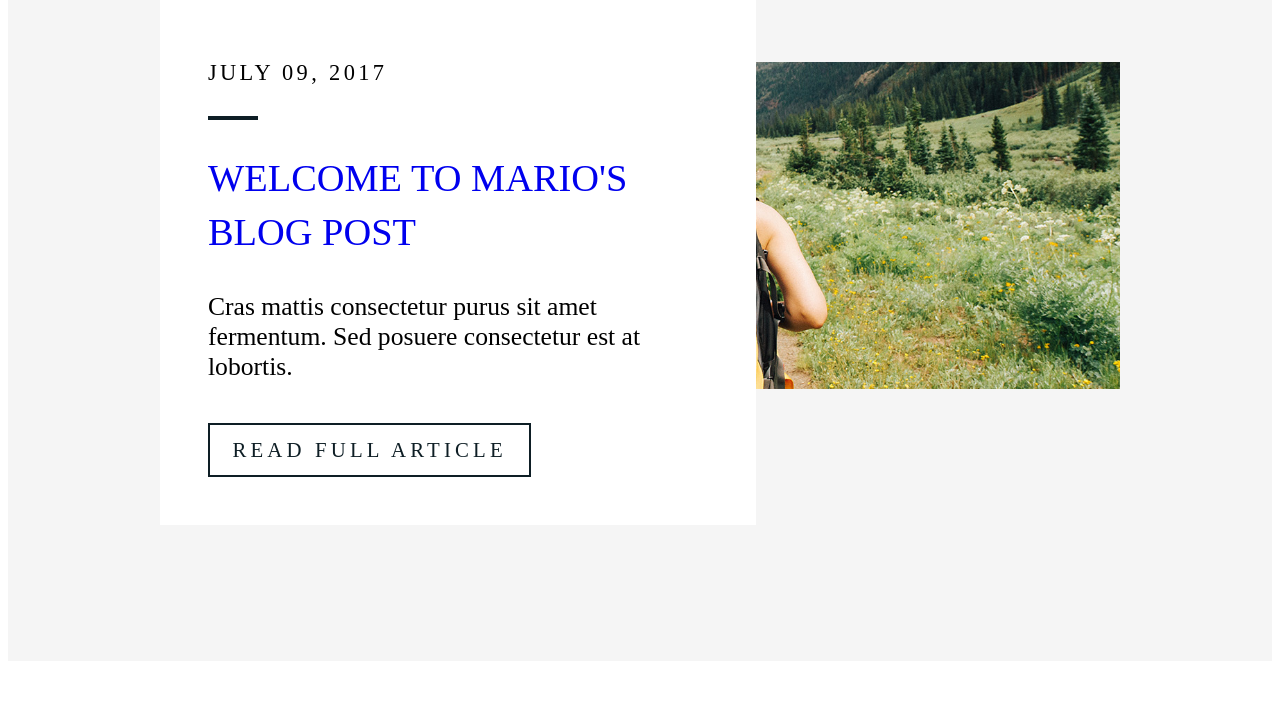
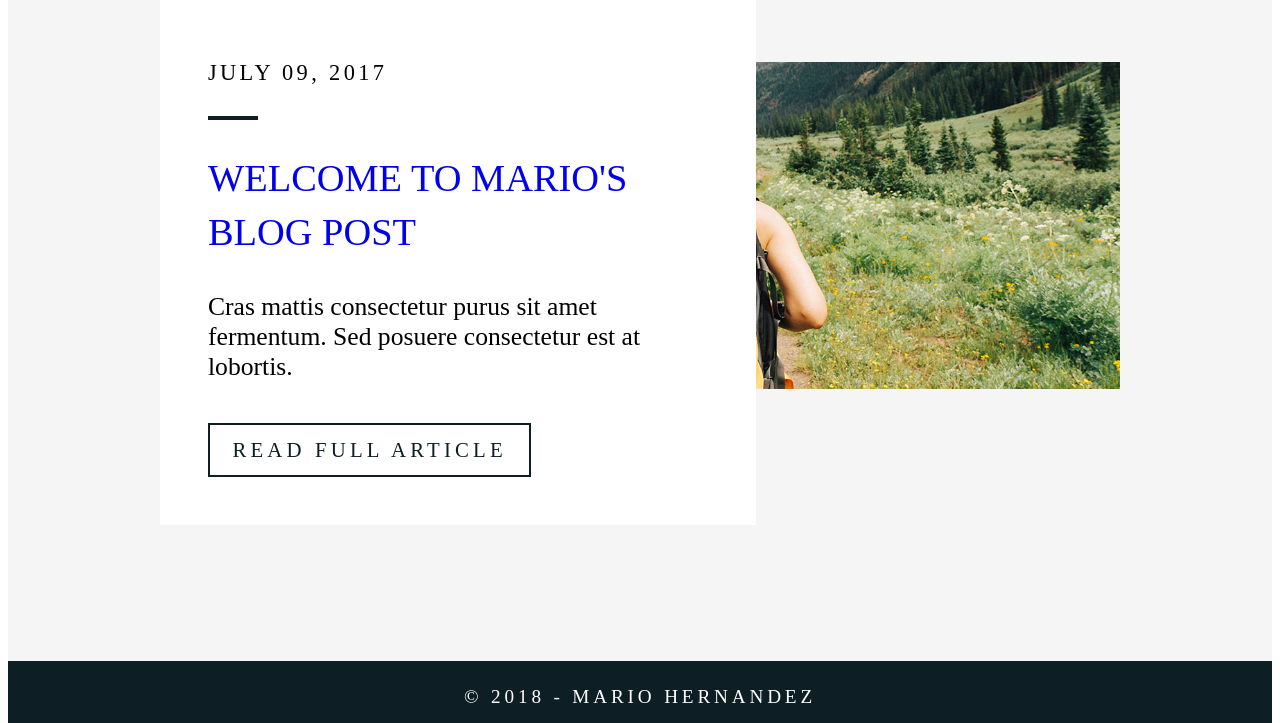
Before and after one commit to ricardopt/gatsby-blog, a Gatsby site: page /blog in a window 1280 px wide. Shown: the part 1603-2326 px from the top of the page. Before the commit the page ends 2272 px from the top, so only its background shows below. Built offline with nearby package versions, Linux system fonts and the light colour scheme; Gatsby itself is replaced by a stand-in of ours.

Commit message:
Adds footer component

```diff
--- /dev/null
+++ b/src/components/Footer/index.js
@@ -0,0 +1,54 @@
+import React from 'react';
+import Styled from 'styled-components';
+import SocialIcons from '../SocialIcons';
+import { colors } from '../../colors';
+
+const Footer = props => {
+	return (
+		<React.Fragment>
+			<FooterComponent>
+				<FooterInner>
+					<FooterBrand>
+						&copy; 2018 - <span>Mario Hernandez</span>
+					</FooterBrand>
+					<SocialIcons />
+				</FooterInner>
+			</FooterComponent>
+		</React.Fragment>
+	);
+};
+
+const FooterComponent = Styled.section`
+  background: ${colors.black};
+  padding: 1rem;
+  display: flex;
+  flex-direction: column;
+
+  @media screen and (min-width: 768px) {
+    flex-direction: row;
+  }
+`;
+
+const FooterInner = Styled.div`
+  max-width: 960px;
+  margin: 0 auto;
+
+  a {
+    color: ${colors.white};
+  }
+`;
+
+const FooterBrand = Styled.p`
+  display: block;
+  color: ${colors.white};
+  text-transform: uppercase;
+  white-space: nowrap;
+  font-size: 1.2rem;
+  text-align: center;
+  margin: 10px 0 20px;
+  letter-spacing: 0.2em;
+  font-weight: 500;
+  line-height: 1;
+`;
+
+export default Footer;
--- a/src/pages/blog.js
+++ b/src/pages/blog.js
@@ -3,6 +3,7 @@ import Link from 'gatsby-link';
 import Img from 'gatsby-image';
 import Styled from 'styled-components';
 
+import Footer from '../components/Footer';
 import Tags from '../components/Tags';
 import Button from '../components/Button';
 import Eyebrow from '../components/Eyebrow';
@@ -33,6 +34,7 @@ const IndexBlog = ({ data }) => (
 				</BlogSection>
 			))}
 		</BlogWrapper>
+		<Footer />
 	</React.Fragment>
 );
 
--- a/src/pages/index.js
+++ b/src/pages/index.js
@@ -1,11 +1,13 @@
 import React from 'react';
 import Hero from '../components/Hero';
 import Featured from '../components/Featured';
+import Footer from '../components/Footer';
 
 const Home = ({ data }) => (
 	<React.Fragment>
 		<Hero />
 		<Featured featuredPosts={data.allMarkdownRemark.edges} />
+		<Footer />
 	</React.Fragment>
 );
 
```
Also changed, not shown: src/templates/blog-post.js (+7 -1 lines).
